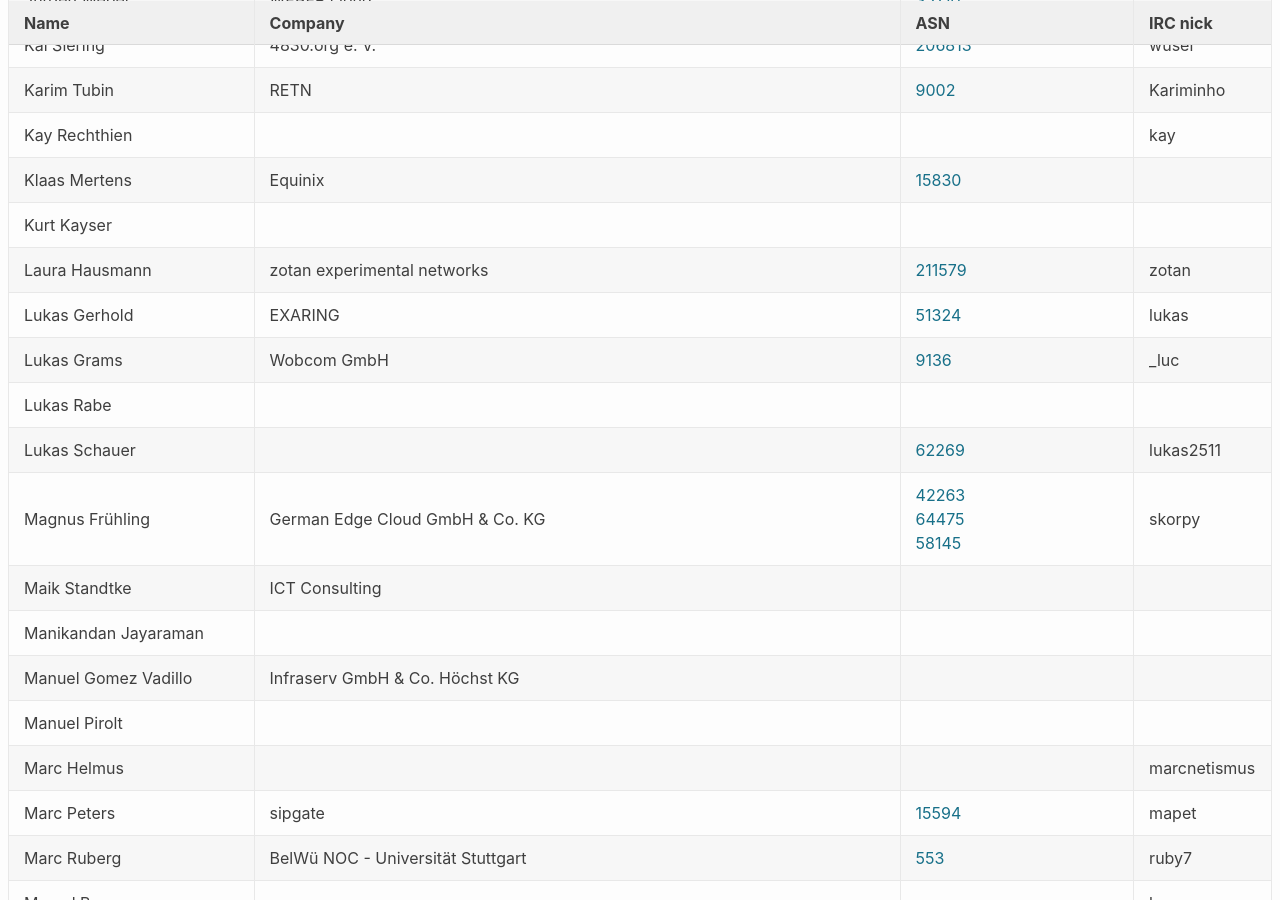
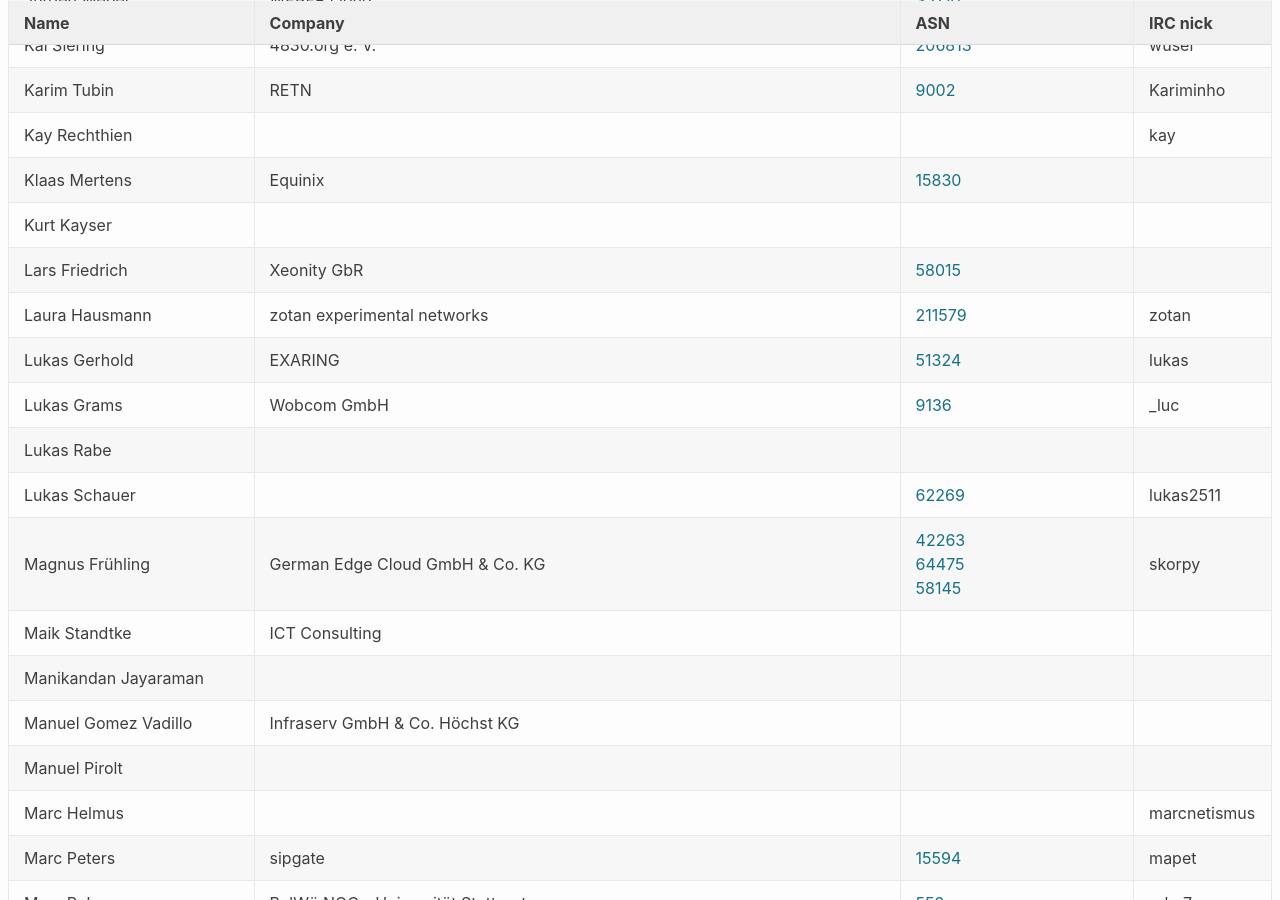
Before and after one commit to denog/pretix-attendeelist, a Jekyll site: the page built from denog13/index.markdown, in a window 1280 px wide and 900 px high, scrolled down 3907 px. Built offline with Jekyll 4.4.1, drawn with Linux system fonts in a browser that asks for light colours.

Commit message:
Latest data: Sun Oct  3 20:12:24 UTC 2021

```diff
--- a/_data/attendees_denog13.json
+++ b/_data/attendees_denog13.json
@@ -532,6 +532,12 @@
     "company": null,
     "irc": null,
     "asn": null
+  },
+  {
+    "name": "Lars Friedrich",
+    "company": "Xeonity GbR",
+    "irc": null,
+    "asn": "58015"
   },
   {
     "name": "Laura Hausmann",
```
